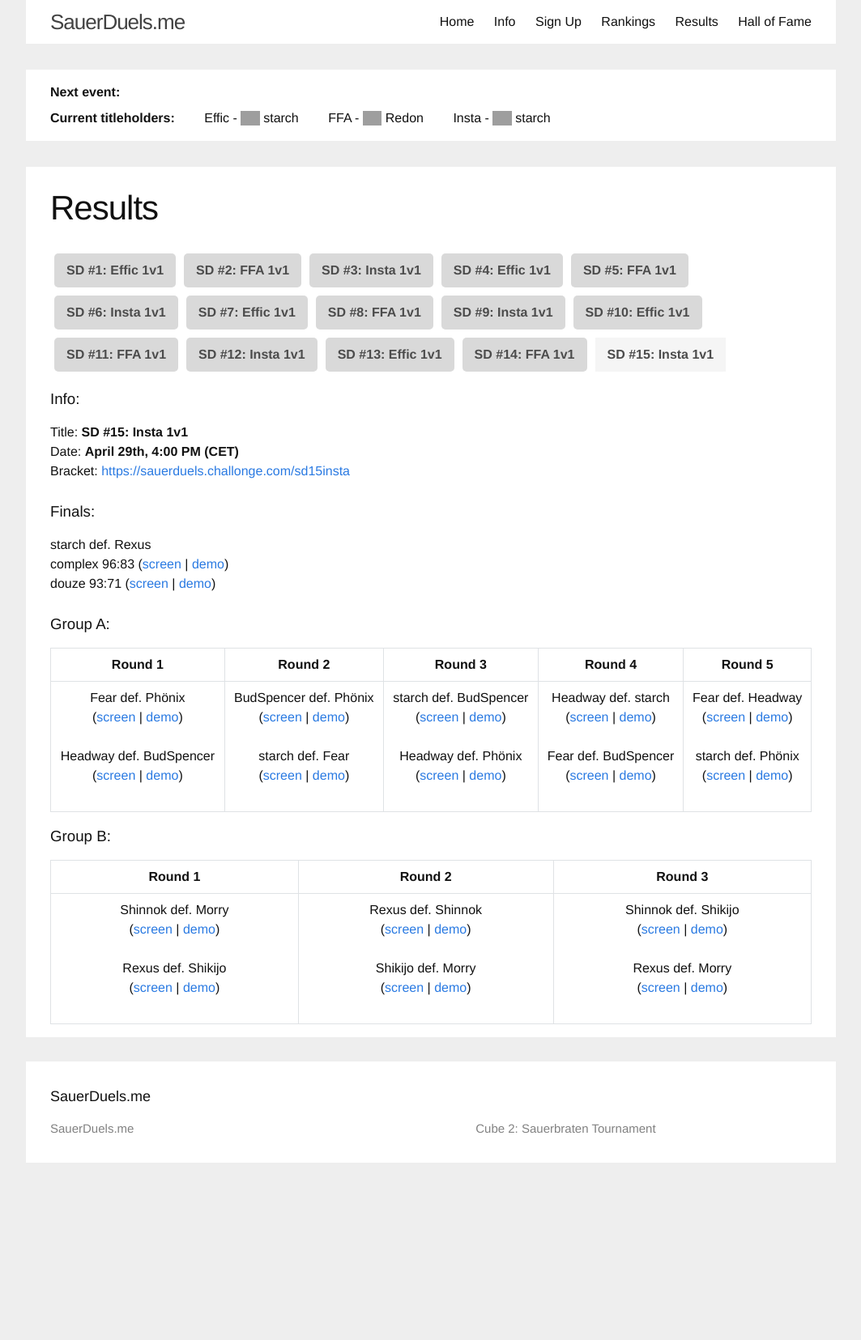
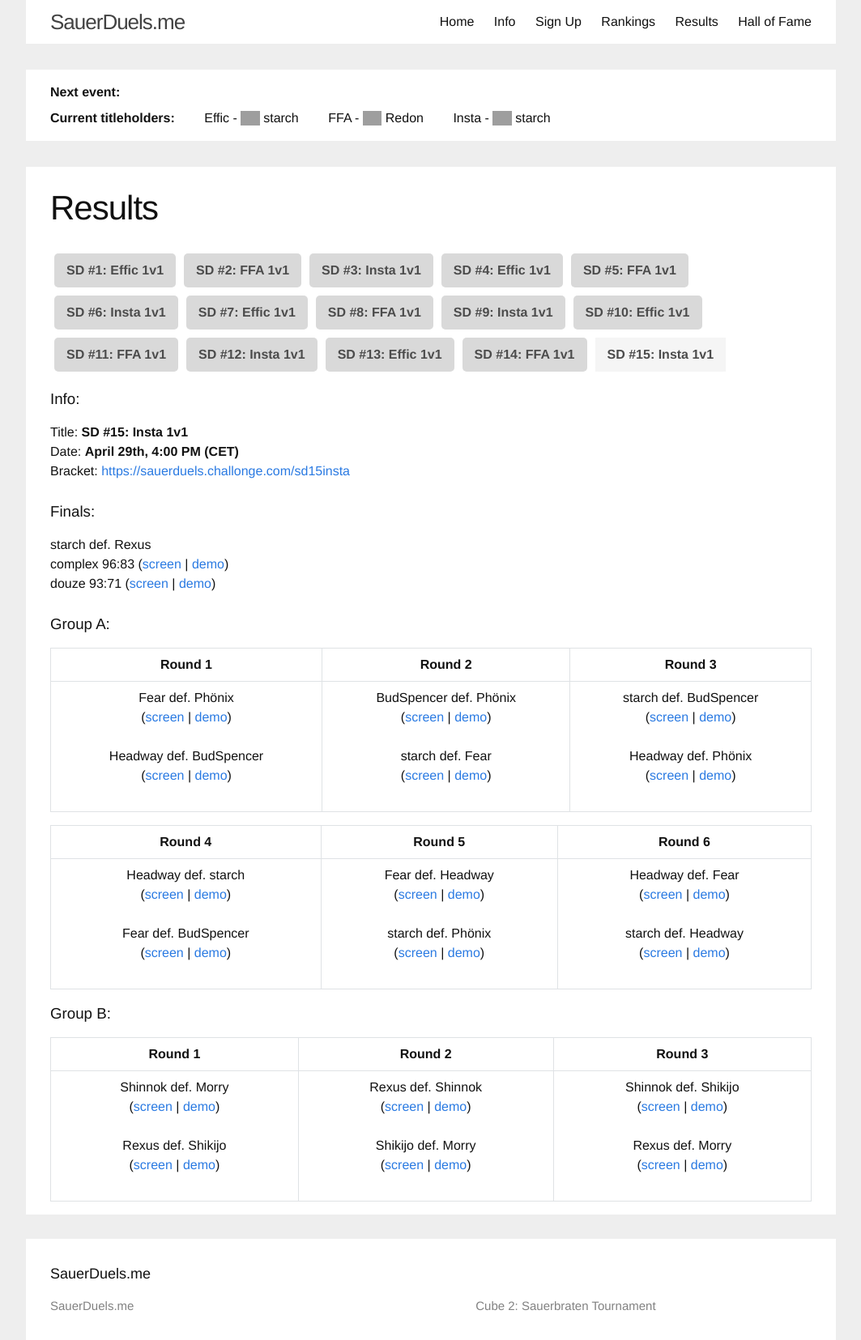
Before and after one commit to sauerduels/website, a Jekyll site: the page built from _events/sd15-insta.md, in a window 1280 px wide. Shown: the whole page at 81% size, without its empty margins (108-1171 px from the left). Built offline with Jekyll 4.4.1, drawn with Linux system fonts in a browser that asks for light colours; before the commit the page ends 1436 px from its top, so only the background shows below that; grey boxes are pictures that could not be loaded.

Commit message:
add tb round

```diff
--- a/_events/sd15-insta.md
+++ b/_events/sd15-insta.md
@@ -33,6 +33,10 @@ groups:
         slug: sd15_fear_vs_headway
       - result: starch def. Phönix
         slug: sd15_phonix_vs_starch
+    - - result: Headway def. Fear
+        slug: sd15_tb_fear_vs_headway_game1
+      - result: starch def. Headway
+        slug: sd15_tb_headway_vs_starch_game1
   b:
     - - result: Shinnok def. Morry
         slug: sd15_morry_vs_shinnok
```
